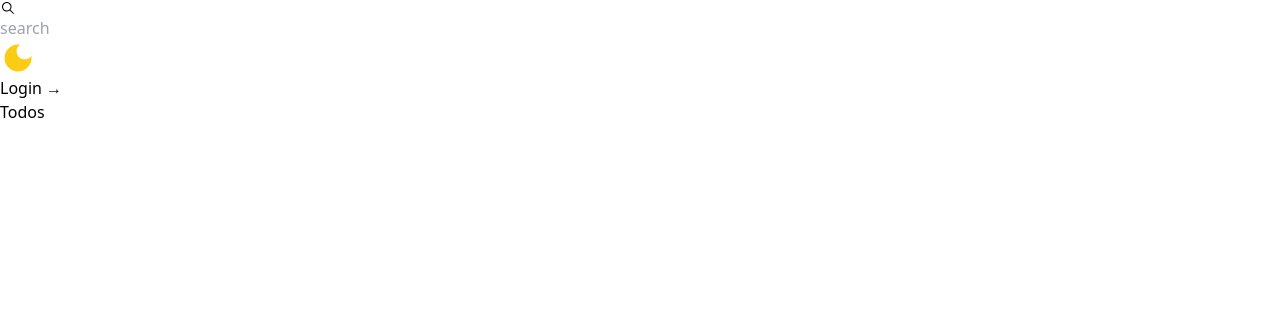
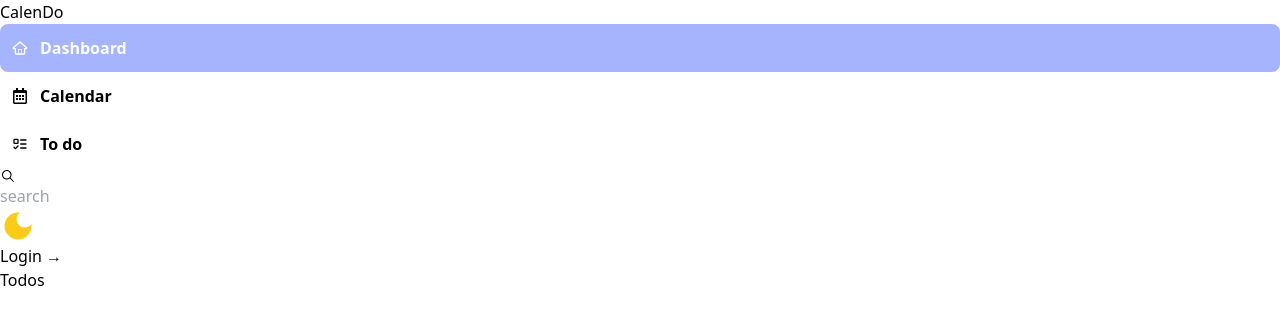
Before and after one commit to jm-316/calendo, a React (Vite) app: page /todos in a window 1280 px wide. Shown: the top 324 px of the page. Built offline with nearby package versions, Linux system fonts and the light colour scheme.

Commit message:
sidebar 구현

```diff
--- a/src/App.tsx
+++ b/src/App.tsx
@@ -1,6 +1,7 @@
 import { Outlet } from "react-router";
 import { useEffect, useState } from "react";
 import Header from "./components/Header";
+import Sidebar from "./components/SideBar";
 
 function App() {
   const [dark, setDark] = useState(() => {
@@ -25,10 +26,13 @@ function App() {
     setDark((prevState) => !prevState);
   };
   return (
-    <>
-      <Header dark={dark} darkSetButton={darkSetButton} />
-      <Outlet />
-    </>
+    <div className="flex p-0">
+      <Sidebar />
+      <div className="w-full">
+        <Header dark={dark} darkSetButton={darkSetButton} />
+        <Outlet />
+      </div>
+    </div>
   );
 }
 
--- /dev/null
+++ b/src/components/SideBar.tsx
@@ -0,0 +1,42 @@
+import { Link } from "react-router-dom";
+import { TiHomeOutline } from "react-icons/ti";
+import { FaRegCalendarAlt } from "react-icons/fa";
+import { LuListTodo } from "react-icons/lu";
+
+export default function Sidebar() {
+  return (
+    <div className="flex w-20 lg:w-64">
+      <div className="flex pl-3 pr-3">
+        <section className="flex flex-col w-14 lg:w-52">
+          <div className="invisible mt-4 mb-20 mr-44 p-4 lg:ml-10 lg:visible">
+            <Link to="/" className="-m-1.5 p-1.5">
+              <span className="text-sm italic font-bold text-purple-500 lg:text-xl">
+                CalenDo
+              </span>
+            </Link>
+          </div>
+          <ul className="flex flex-1 flex-col ml-1.5">
+            <li className="mb-8">
+              <Link to="/" className="nav__list select">
+                <TiHomeOutline className="w-6 h-6 shrink-0" />
+                <span className="hidden lg:block lg:w-36">Dashboard</span>
+              </Link>
+            </li>
+            <li className="mb-8">
+              <Link to="/calendars" className="nav__list">
+                <FaRegCalendarAlt className="w-6 h-6 shrink-0" />
+                <span className="hidden lg:block w-40">Calendar</span>
+              </Link>
+            </li>
+            <li>
+              <Link to="/todos" className="nav__list">
+                <LuListTodo className="w-6 h-6 shrink-0" />
+                <span className="hidden lg:block w-40">To do</span>
+              </Link>
+            </li>
+          </ul>
+        </section>
+      </div>
+    </div>
+  );
+}
--- a/src/index.css
+++ b/src/index.css
@@ -20,9 +20,25 @@ a {
 }
 
 .dark {
-  @apply bg-slate-800 text-white border-gray-700;
+  @apply bg-slate-800 text-zinc-400 border-gray-700;
 }
 
 .darkMode__icon {
   @apply h-9 w-9 text-yellow-400;
 }
+
+.nav__list {
+  @apply flex items-center gap-3 font-semibold text-black p-3;
+}
+
+.select {
+  @apply bg-indigo-300 rounded-lg text-white;
+}
+
+.dark .nav__list {
+  @apply text-zinc-400;
+}
+
+.dark .select {
+  @apply bg-indigo-700 text-zinc-200;
+}
```
